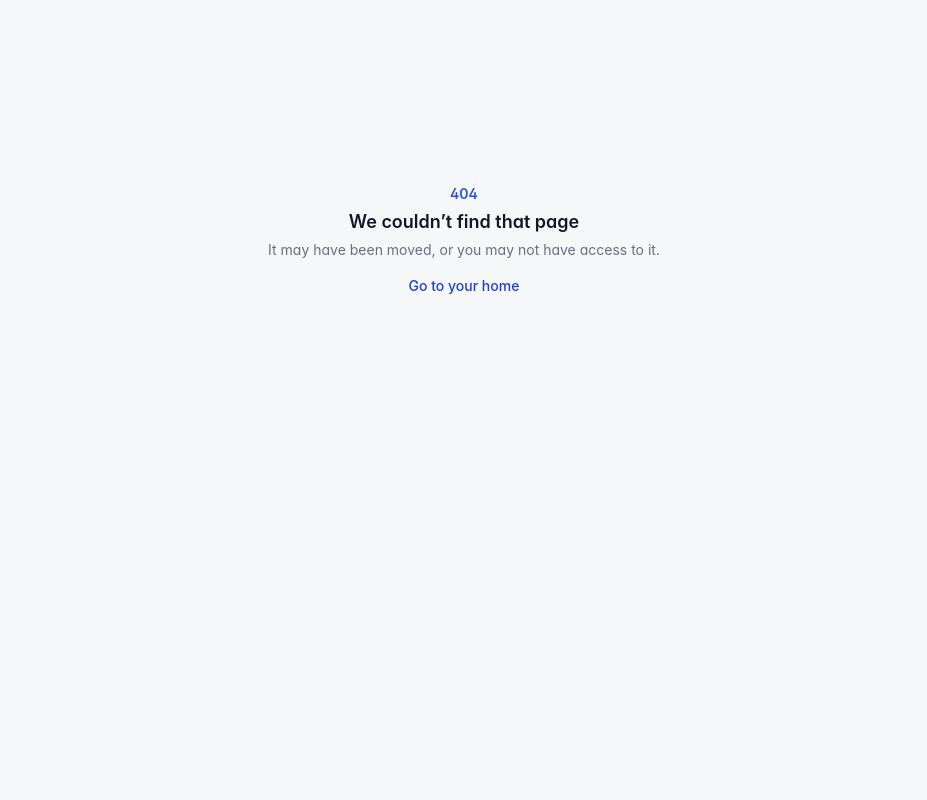
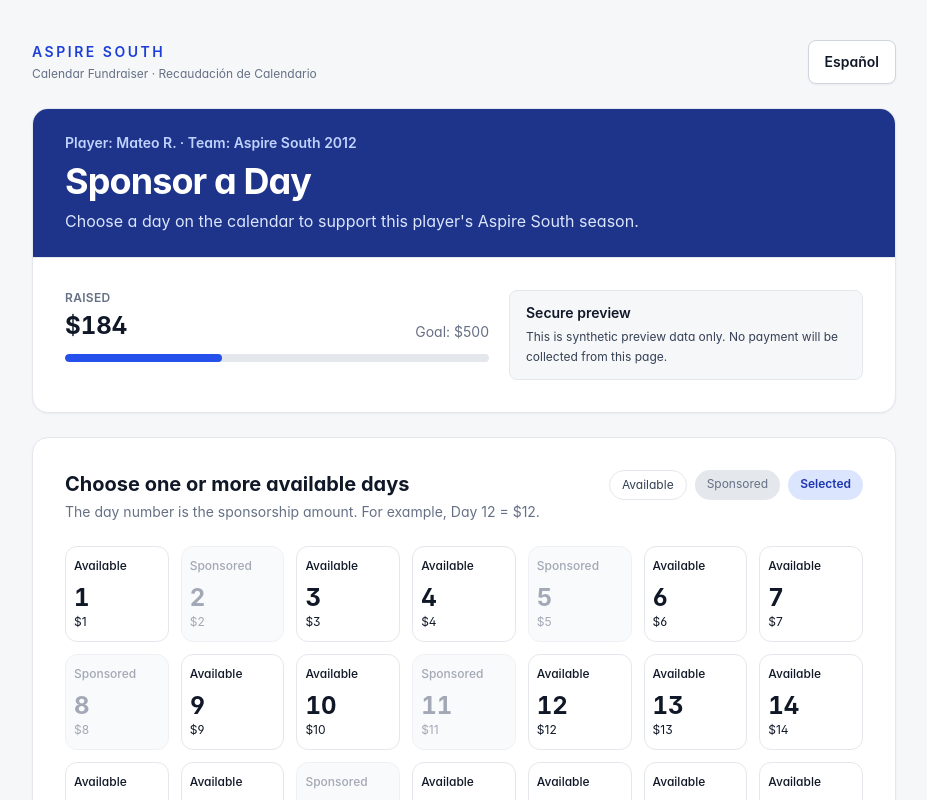
Before and after one commit to Aspirefutbol/aspire-raffle-hub, a Next.js app: page /calendar/aspire-south in a window 1280 px wide. Before the commit this address had no page. Shown: the top 800 px of the page, without its empty margins (176-1103 px from the left). Built offline with nearby package versions, Linux system fonts and the light colour scheme.

Commit message:
feat(calendar): add Aspire South preview route

```diff
--- /dev/null
+++ b/app/calendar/aspire-south/page.tsx
@@ -0,0 +1,11 @@
+import type { Metadata } from "next";
+import { AspireSouthCalendarPreview } from "@/components/calendar/aspire-south-calendar-preview";
+
+export const metadata: Metadata = {
+  title: "Aspire South Calendar Fundraiser Preview",
+  robots: { index: false, follow: false },
+};
+
+export default function AspireSouthCalendarPage() {
+  return <AspireSouthCalendarPreview />;
+}
```
